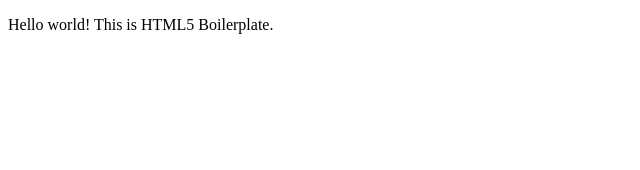
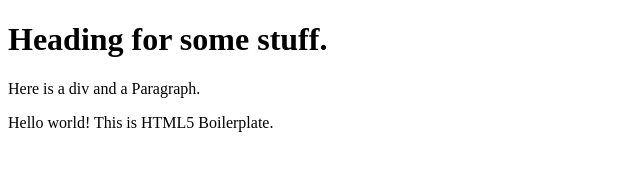
Before and after one commit to Stampy1824/gitGUI, a plain HTML site: page index.html in a window 1280 px wide. Shown: the whole page, without its empty margins (0-640 px from the left). Drawn offline with nearby package versions, Linux system fonts and the light colour scheme.

Commit message:
Heading and paragraph

```diff
--- a/index.html
+++ b/index.html
@@ -18,6 +18,10 @@
         <![endif]-->
 
         <!-- Add your site or application content here -->
+        <div>
+        	<h1>Heading for some stuff.</h1>
+        	<p>Here is a div and a Paragraph.</p>
+        </div>
         <p>Hello world! This is HTML5 Boilerplate.</p>
 
         <script src="//ajax.googleapis.com/ajax/libs/jquery/1.10.2/jquery.min.js"></script>
```
